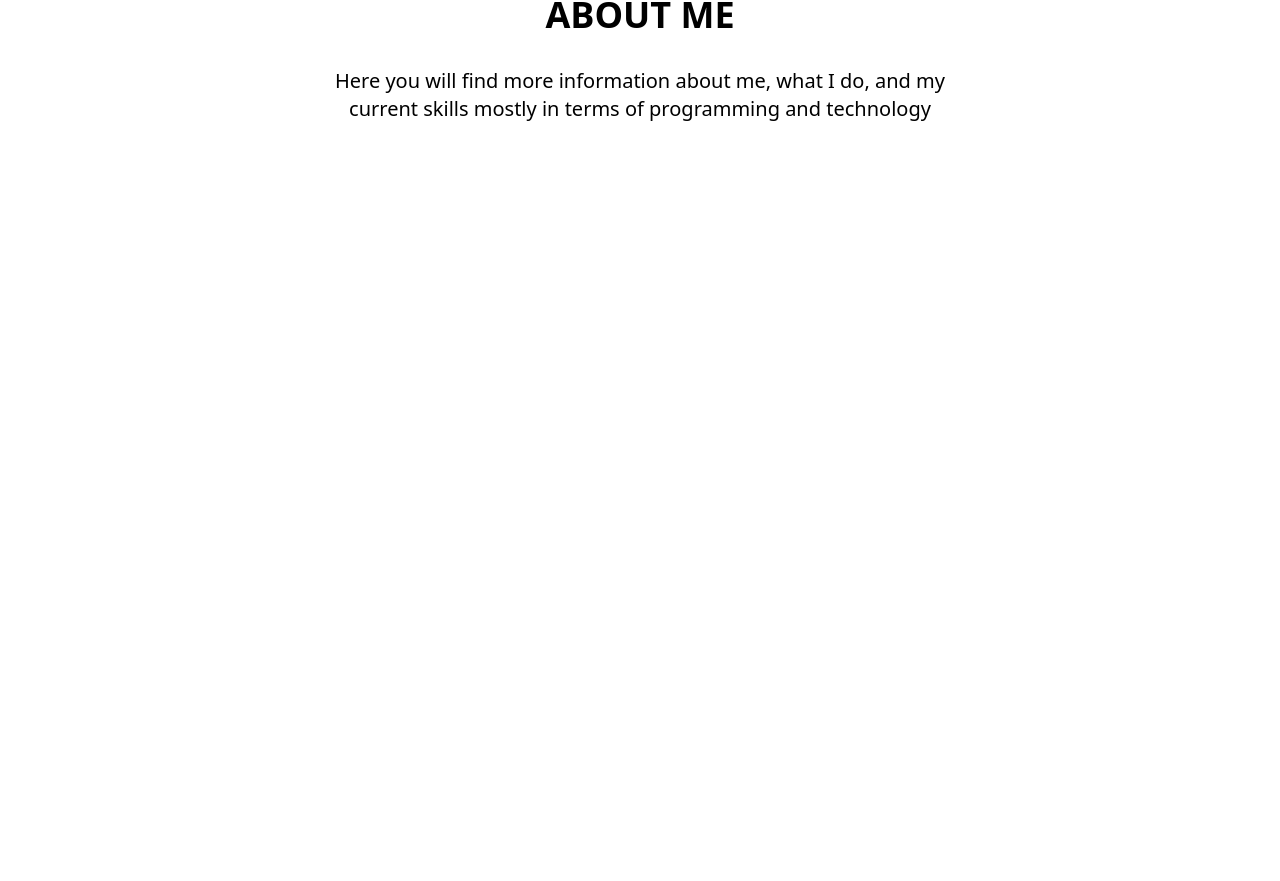
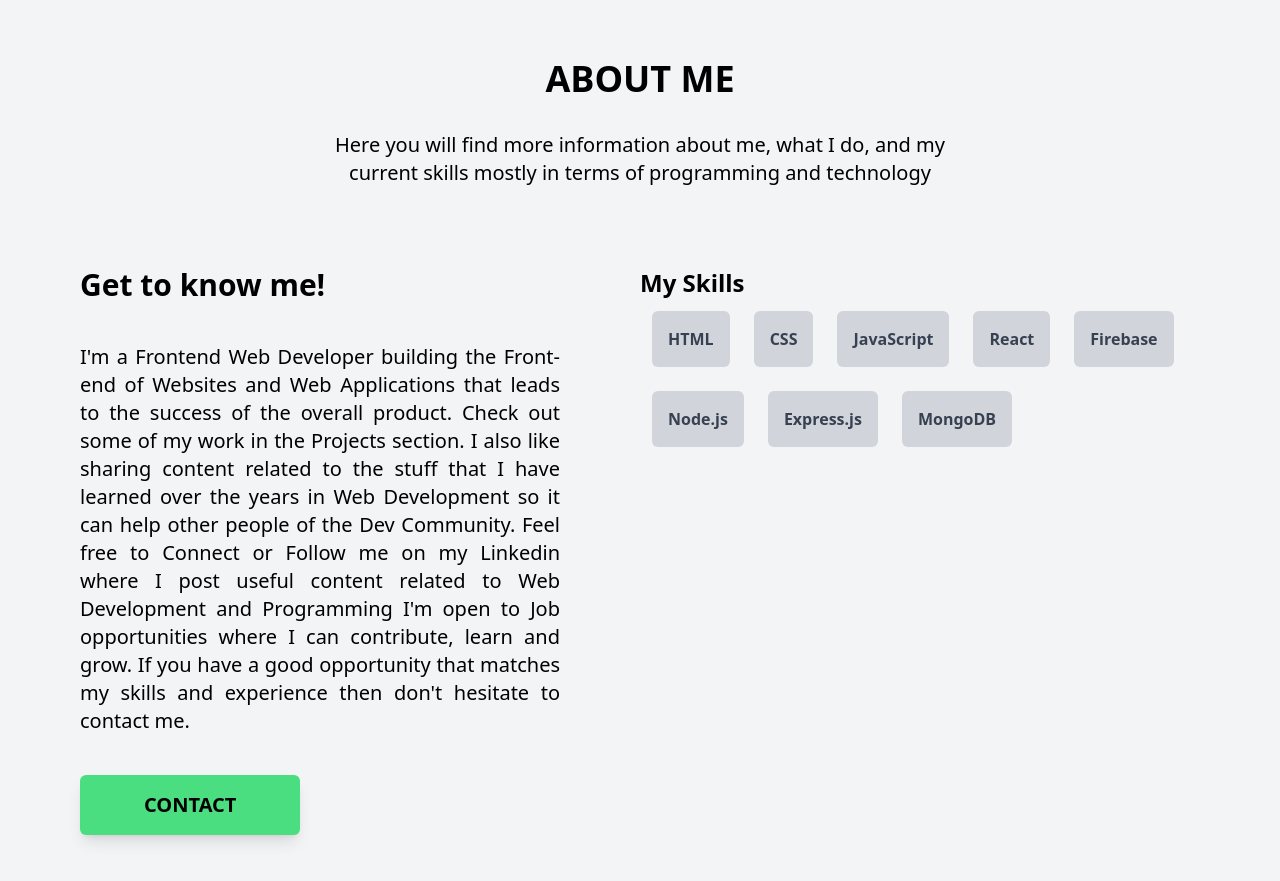
Before and after one commit to tahdiislam/portfolio, a React (Vite) app: page / in a window 1280 px wide. Shown: the part 757-1638 px from the top of the page. Before the commit the page ends 880 px from the top, so only its background shows below. Built offline with nearby package versions, Linux system fonts and the light colour scheme.

Commit message:
add about section

```diff
--- a/src/Component/About/About.jsx
+++ b/src/Component/About/About.jsx
@@ -1,8 +1,20 @@
 import React from "react";
+import Button from "../Button/Button";
+
+const skills = [
+  "HTML",
+  "CSS",
+  "JavaScript",
+  "React",
+  "Firebase",
+  "Node.js",
+  "Express.js",
+  "MongoDB",
+];
 
 const About = () => {
   return (
-    <div>
+    <div id="about" className="bg-gray-100 pt-16">
       <div>
         <h1 className="text-4xl font-bold text-center mb-8">ABOUT ME</h1>
         <p className="text-xl w-1/2 mx-auto text-center">
@@ -10,8 +22,31 @@ const About = () => {
           current skills mostly in terms of programming and technology
         </p>
       </div>
-      <div>
-
+      <div className="flex justify-center">
+        <div className="md:w-1/2 p-20">
+          <h3 className="text-3xl font-bold mb-10">Get to know me!</h3>
+          <p className="text-xl text-justify mb-10">
+            I'm a Frontend Web Developer building the Front-end of Websites and
+            Web Applications that leads to the success of the overall product.
+            Check out some of my work in the Projects section. I also like
+            sharing content related to the stuff that I have learned over the
+            years in Web Development so it can help other people of the Dev
+            Community. Feel free to Connect or Follow me on my Linkedin where I
+            post useful content related to Web Development and Programming I'm
+            open to Job opportunities where I can contribute, learn and grow. If
+            you have a good opportunity that matches my skills and experience
+            then don't hesitate to contact me.
+          </p>
+          <Button style="py-3 px-10">CONTACT</Button>
+        </div>
+        <div className="md:w-1/2 py-20 pr-20">
+          <h3 className="text-2xl font-bold">My Skills</h3>
+          <div className="flex flex-wrap">
+            {skills.map((skill, i) => (
+              <span key={i} className="p-4 bg-gray-300 m-3 rounded-md text-gray-700 font-semibold">{skill}</span>
+            ))}
+          </div>
+        </div>
       </div>
     </div>
   );
--- a/src/Component/Header/Header.jsx
+++ b/src/Component/Header/Header.jsx
@@ -15,7 +15,7 @@ const Header = () => {
             <a href="/">HOME</a>
           </li>
           <li className="ml-12 hover:text-green-500">
-            <a href="/">ABOUT</a>
+            <a href="#about">ABOUT</a>
           </li>
           <li className="ml-12 hover:text-green-500">
             <a href="/">PROJECT</a>
```
